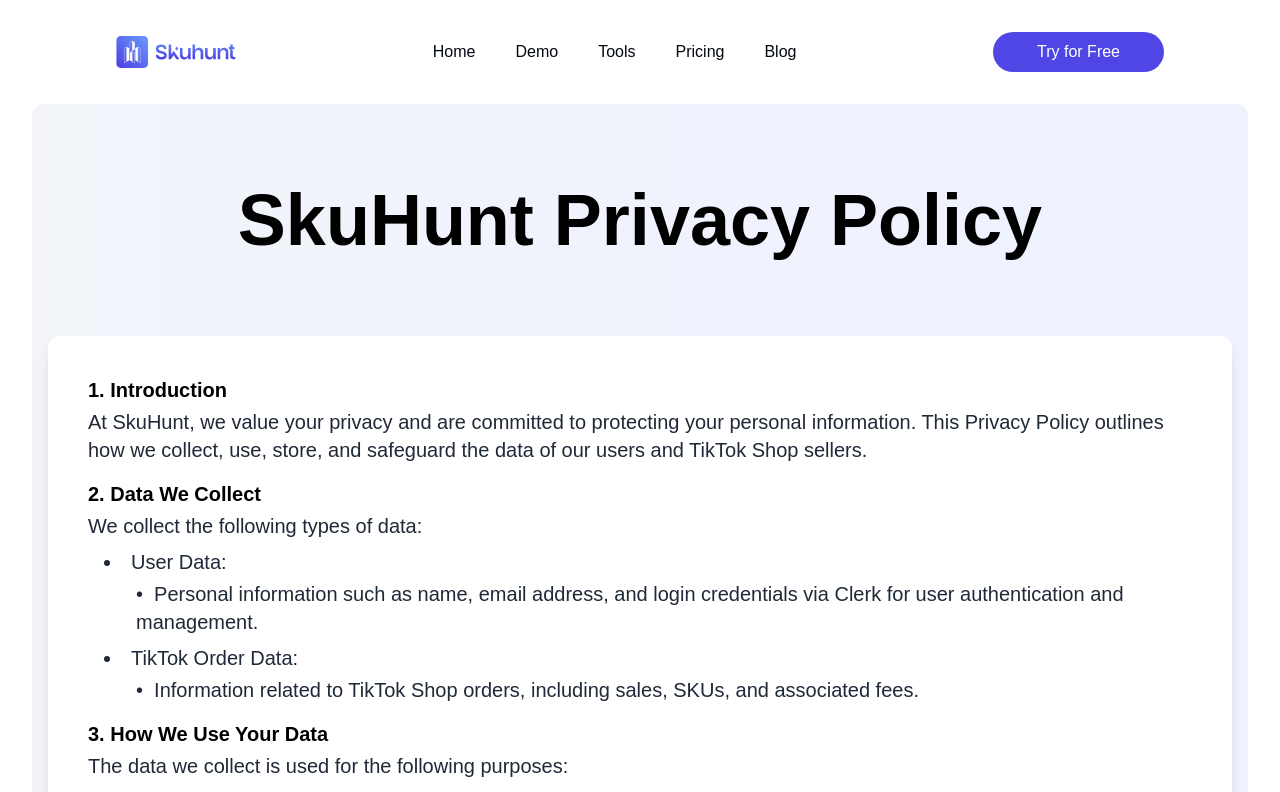
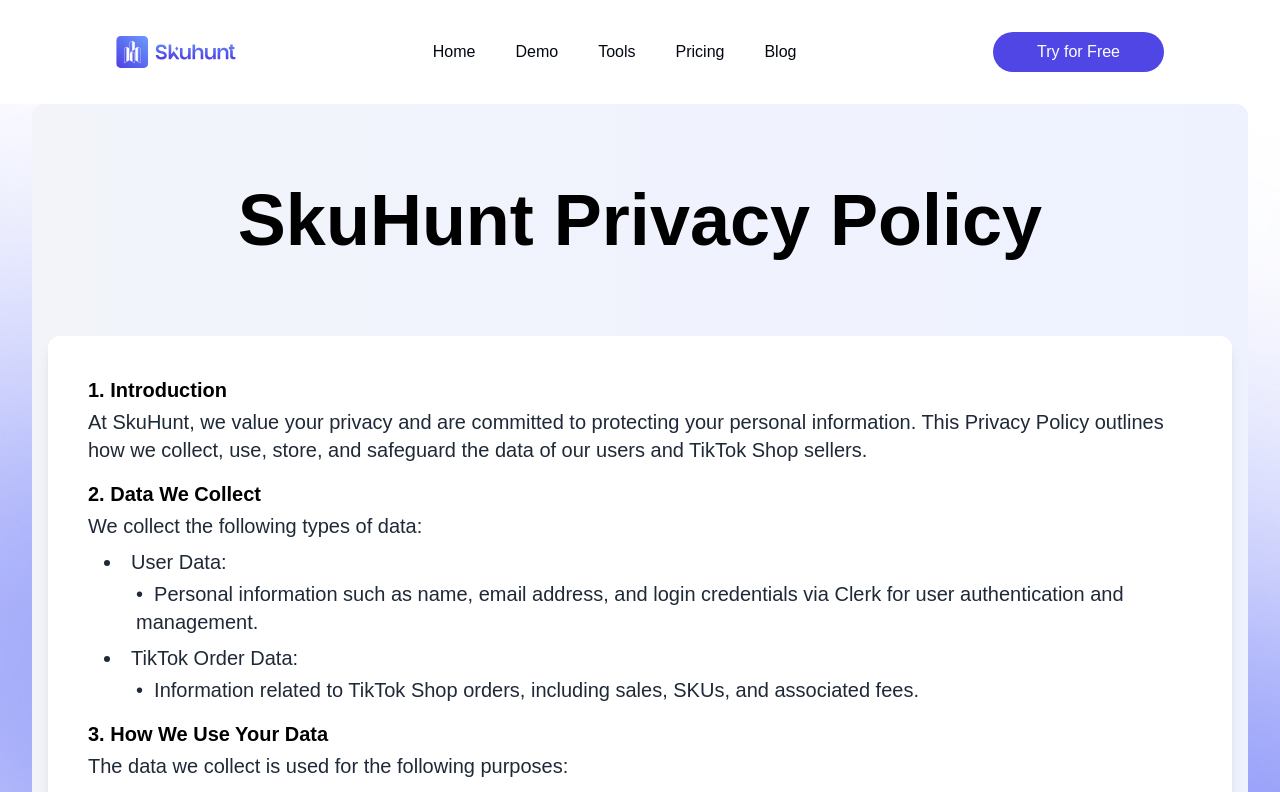
Before and after one commit to khursheedahmedd/SkuHUnt, a Next.js app: page /privacy in a window 1280 px wide. Shown: the top 792 px of the page. Built offline with nearby package versions, Linux system fonts and the light colour scheme; a web font is replaced by a local one.

Commit message:
update background of privacy

```diff
--- a/src/app/(pages)/privacy/page.tsx
+++ b/src/app/(pages)/privacy/page.tsx
@@ -13,7 +13,7 @@
        * `px-8 pb-16` is kept, but note we can add additional breakpoints
        * if you want finer control on smaller screens.
        */}
-      <div className="bg-white px-4 sm:px-6 md:px-8 pb-16">
+      <div className="bg-p-bg bg-cover px-4 sm:px-6 md:px-8 pb-16">
         {/**
          * The main gradient background area.
          * - Reduced padding on smaller screens (`py-6`) and scaled up
@@ -50,10 +50,10 @@
                */}
               {/* 1. Introduction */}
               <section className="mb-4">
-                <h2 className="text-lg sm:text-xl font-semibold mb-1">
+                <h2 className="text-lg sm:text-xl font-semibold mb-1 font-satoshi">
                   1. Introduction
                 </h2>
-                <p className="leading-relaxed text-gray-800 text-base md:text-lg lg:text-xl">
+                <p className="leading-relaxed text-gray-800 text-base md:text-lg lg:text-xl font-satoshi">
                   At SkuHunt, we value your privacy and are committed to
                   protecting your personal information. This Privacy Policy
                   outlines how we collect, use, store, and safeguard the data of
--- a/tailwind.config.ts
+++ b/tailwind.config.ts
@@ -22,6 +22,7 @@
         'lgt-image': "url('/lg-t-bg.png')",
         'mdt-image': "url('/mdt-bg.png')",
         'smt-image': "url('/smt-bg.png')",
+        'p-bg': "url('/p-bg.png')",
       },
 
     },
```
Also changed, not shown: public/p-bg.png (added).
